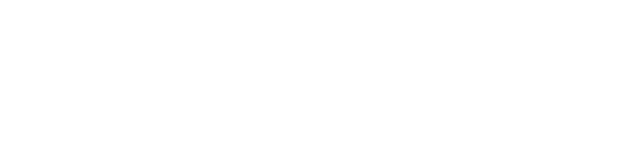
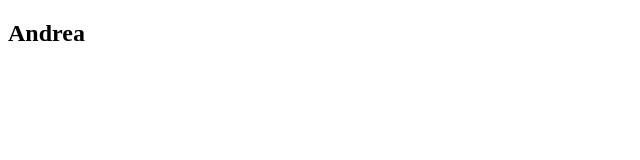
Before and after one commit to alessandropecchini99/git-prova-branch-merge, a plain HTML site: page index.html in a window 1280 px wide. Shown: the whole page, without its empty margins (0-640 px from the left). Drawn offline with Linux system fonts and the light colour scheme.

Commit message:
add name

```diff
--- a/index.html
+++ b/index.html
@@ -6,5 +6,7 @@
     <title>Document</title>
   </head>
 
-  <body></body>
+  <body>
+    <h2>Andrea</h2>
+  </body>
 </html>
```
